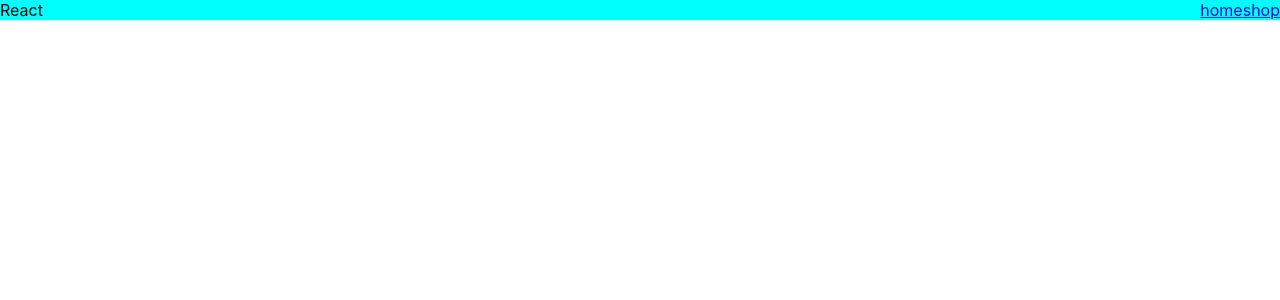
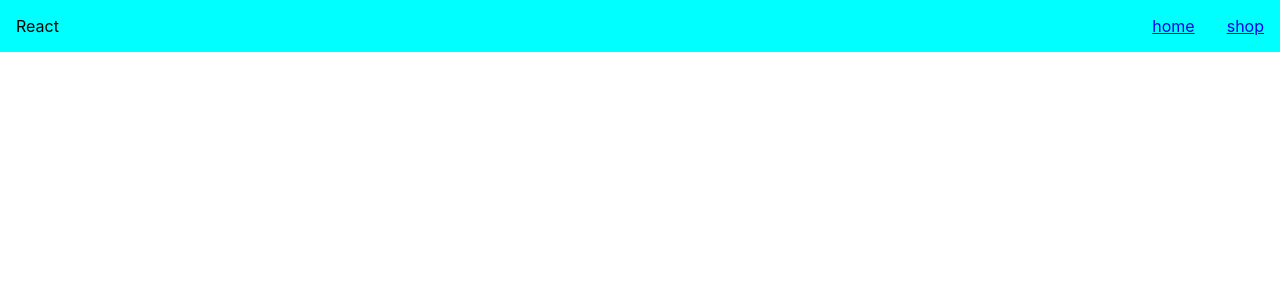
Before and after one commit to ArunprakashLfs/react-project, a React (Create React App) app: page / in a window 1280 px wide. Shown: the top 300 px of the page. Built offline with nearby package versions, Linux system fonts and the light colour scheme.

Commit message:
added gap in scss

```diff
--- a/src/components/navbarContainer/navbar.styles.scss
+++ b/src/components/navbarContainer/navbar.styles.scss
@@ -1,7 +1,14 @@
 .link-container{
+    padding: 1rem;
     display: flex;
     flex-direction: row;
     background-color: aqua;
     align-content: space-between;
     justify-content: space-between;
+    .link{
+        display: flex;
+        flex-direction: row;
+        justify-content: space-between;
+        gap: 2rem;
+    }
 }
--- a/src/components/navbarContainer/navbarContainer.js
+++ b/src/components/navbarContainer/navbarContainer.js
@@ -7,7 +7,7 @@ const NavbarContainer = ()=>{
             <div className="symbol">
                 React
             </div>
-            <div>
+            <div className="link">
                 <Link to={'/home'}>home</Link>
                 <Link to={'/Shop'}>shop</Link>
             </div>
```
